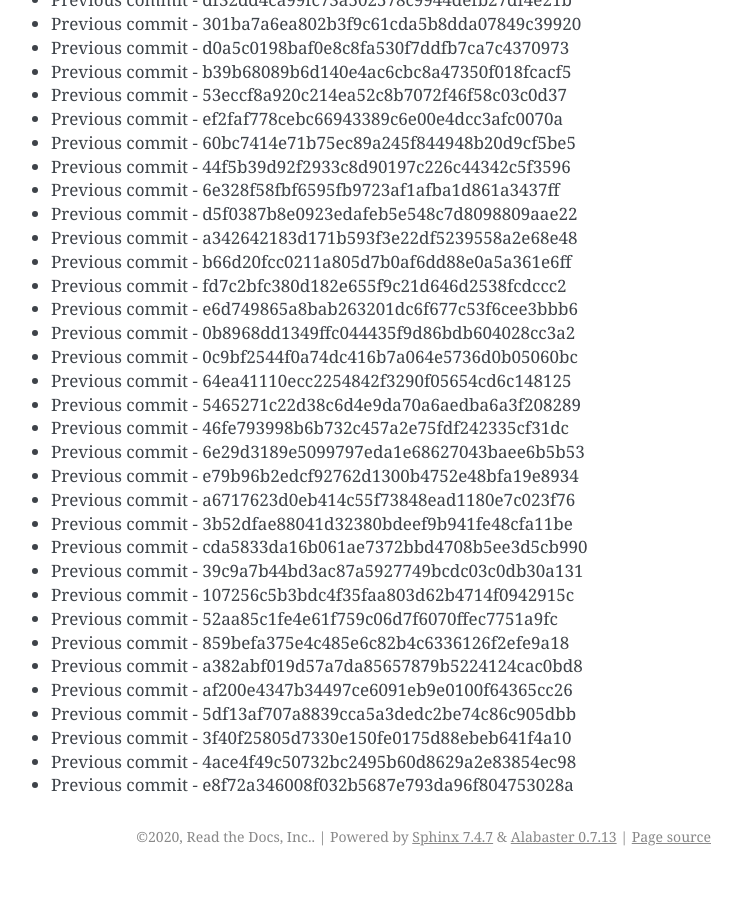
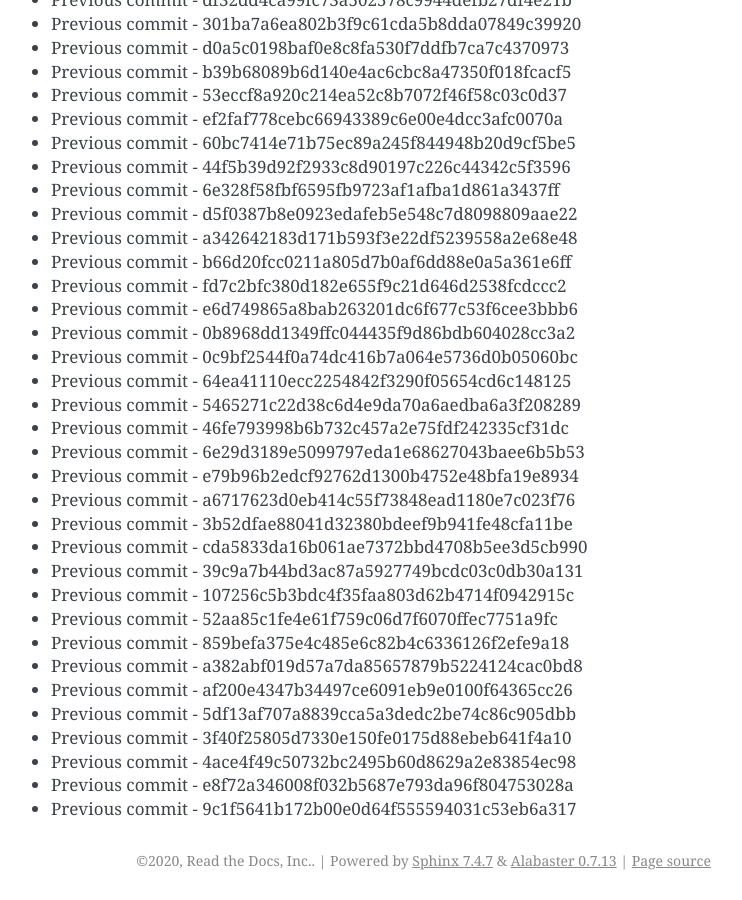
Before and after one commit to readthedocs/rtd-git-stresstest, a Sphinx documentation site: the page built from docs/updates.rst, in a window 1280 px wide and 900 px high, scrolled down 61742 px. Shown: the whole window, without its empty margins (399-1141 px from the left). Built offline with Sphinx 7.4.7, drawn with Linux system fonts in a browser that asks for light colours; before the commit the page ends 62618 px from its top, so only the background shows below that.

Commit message:
Generating commit from previous: 9c1f5641b172b00e0d64f555594031c53eb6a317

```diff
--- a/docs/updates.rst
+++ b/docs/updates.rst
@@ -2626,3 +2626,4 @@ It can be tested for any performance characteristics.
 * Previous commit - 3f40f25805d7330e150fe0175d88ebeb641f4a10
 * Previous commit - 4ace4f49c50732bc2495b60d8629a2e83854ec98
 * Previous commit - e8f72a346008f032b5687e793da96f804753028a
+* Previous commit - 9c1f5641b172b00e0d64f555594031c53eb6a317
```
